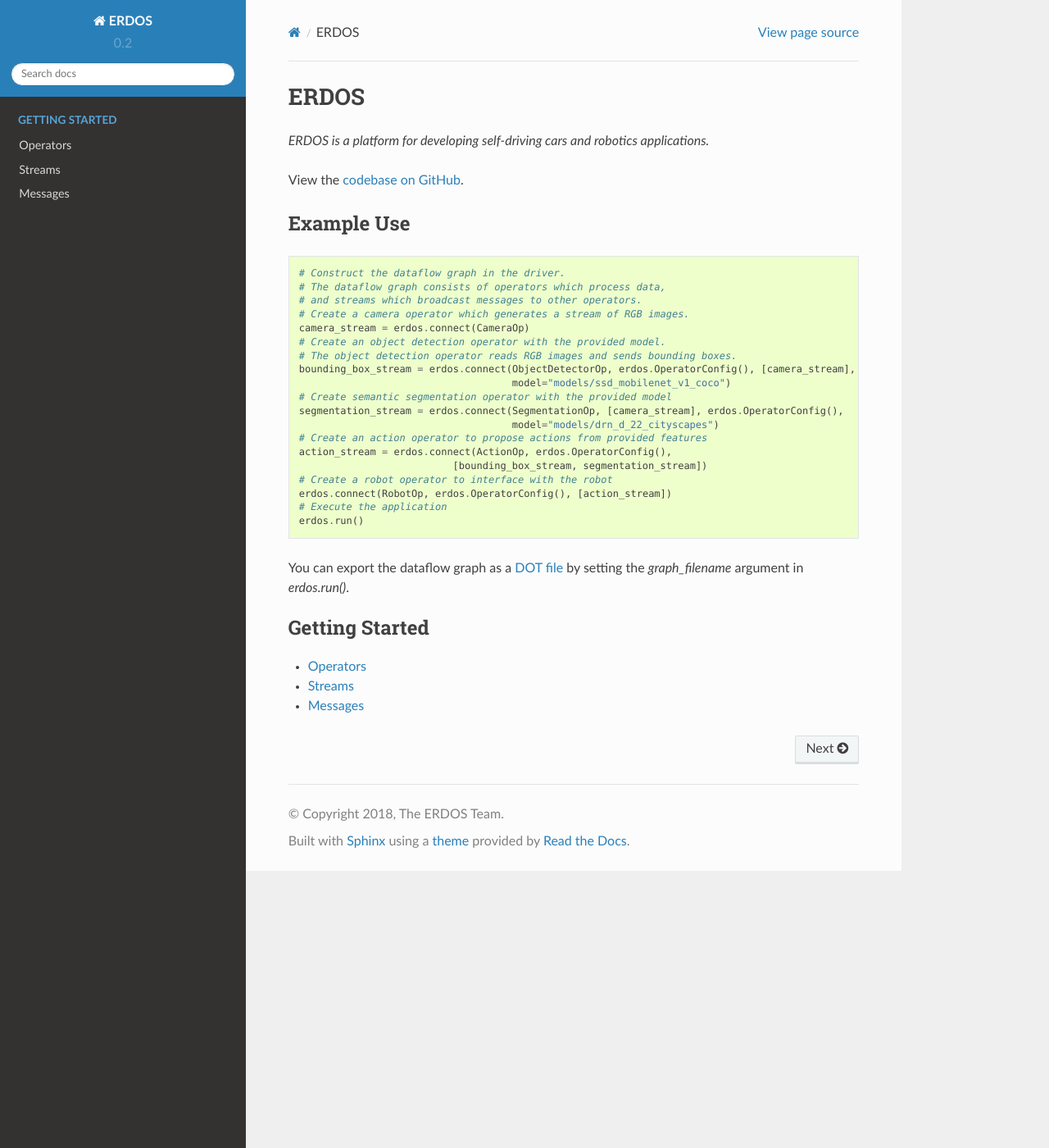
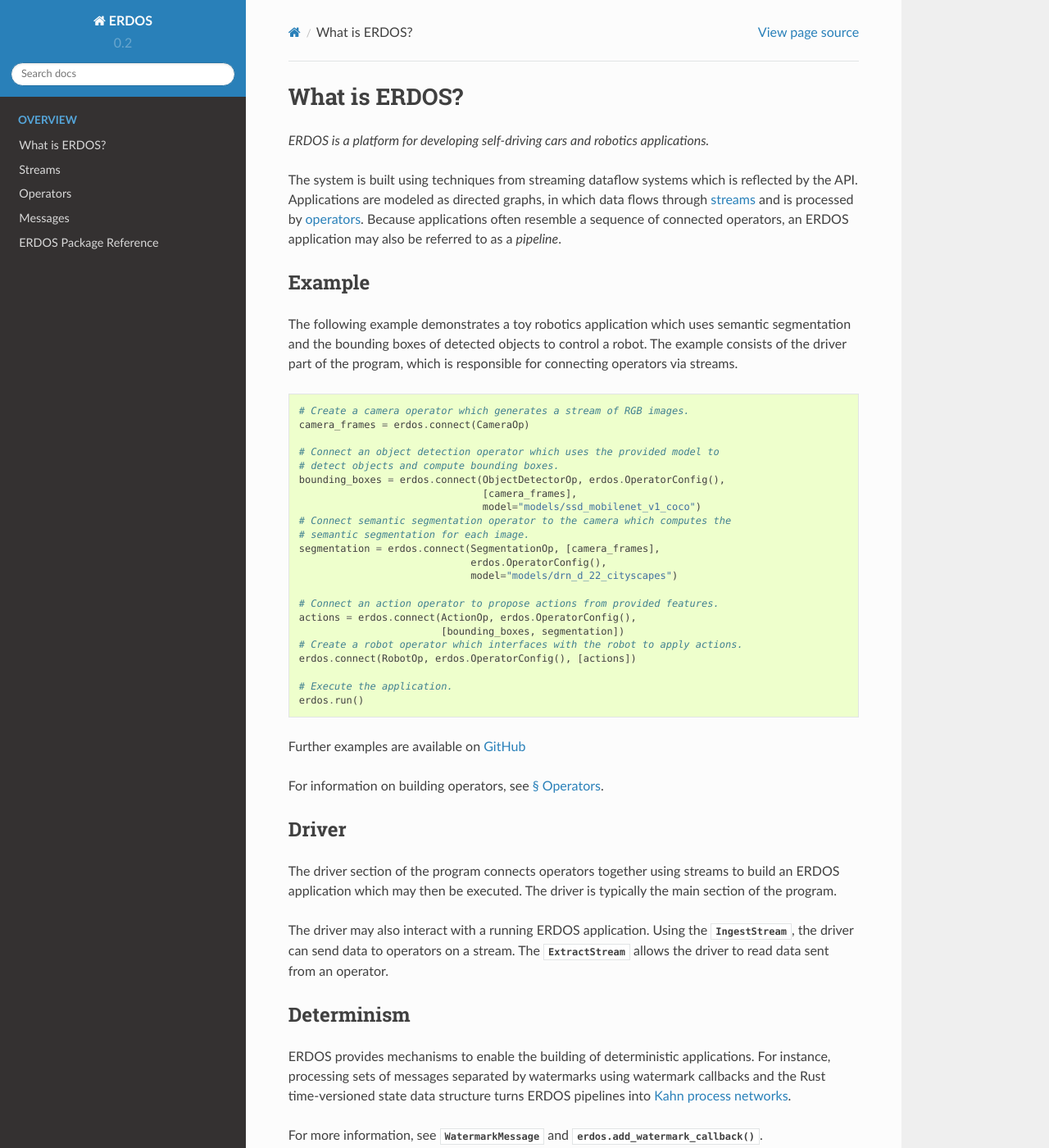
Before and after one commit to erdos-project/erdos, a Sphinx documentation site: the page built from doc/source/index.rst, in a window 1280 px wide and 1400 px high. Shown: the whole window at 82% size. Built offline with Sphinx 7.4.7 and the Read the Docs theme 2.0.0, drawn with Linux system fonts in a browser that asks for light colours; some of the changed text lies outside the part shown.

Commit message:
[Python] Update documentation (#128)

```diff
--- a/doc/source/index.rst
+++ b/doc/source/index.rst
@@ -1,51 +1,11 @@
-ERDOS
-=====
-
-*ERDOS is a platform for developing self-driving cars and robotics
-applications.*
-
-
-View the `codebase on GitHub`_.
-
-.. TODO: update the codebase URL
-.. _`codebase on GitHub`: https://github.com/erdos-project/erdos
-
-
-Example Use
------------
-
-.. code-block:: python
-
-  # Construct the dataflow graph in the driver.
-  # The dataflow graph consists of operators which process data,
-  # and streams which broadcast messages to other operators.
-  # Create a camera operator which generates a stream of RGB images.
-  camera_stream = erdos.connect(CameraOp)
-  # Create an object detection operator with the provided model.
-  # The object detection operator reads RGB images and sends bounding boxes.
-  bounding_box_stream = erdos.connect(ObjectDetectorOp, erdos.OperatorConfig(), [camera_stream],
-                                      model="models/ssd_mobilenet_v1_coco")
-  # Create semantic segmentation operator with the provided model
-  segmentation_stream = erdos.connect(SegmentationOp, [camera_stream], erdos.OperatorConfig(),
-                                      model="models/drn_d_22_cityscapes")
-  # Create an action operator to propose actions from provided features
-  action_stream = erdos.connect(ActionOp, erdos.OperatorConfig(),
-                            [bounding_box_stream, segmentation_stream])
-  # Create a robot operator to interface with the robot
-  erdos.connect(RobotOp, erdos.OperatorConfig(), [action_stream])
-  # Execute the application
-  erdos.run()
-
-
-You can export the dataflow graph as a `DOT file`_ by setting the
-`graph_filename` argument in `erdos.run()`.
-
-.. _`DOT file`: https://en.wikipedia.org/wiki/DOT_(graph_description_language)
+.. include:: intro.rst
 
 .. toctree::
     :maxdepth: 1
-    :caption: Getting Started
+    :caption: Overview
 
+    intro.rst
+    streams.rst
     operators.rst
-    streams.rst
     messages.rst
+    package_reference.rst
--- /dev/null
+++ b/doc/source/intro.rst
@@ -0,0 +1,101 @@
+What is ERDOS?
+==============
+
+*ERDOS is a platform for developing self-driving cars and robotics
+applications.*
+
+The system is built using techniques from streaming dataflow systems which is
+reflected by the API.
+Applications are modeled as directed graphs, in which data flows through
+:doc:`streams <streams>` and is processed by :doc:`operators <operators>`.
+Because applications often resemble a sequence of connected operators,
+an ERDOS application may also be referred to as a *pipeline*.
+
+
+Example
+-------
+
+The following example demonstrates a toy robotics application which uses
+semantic segmentation and the bounding boxes of detected objects to control a
+robot.
+The example consists of the driver part of the program, which is responsible
+for connecting operators via streams.
+
+.. code-block:: python
+
+  # Create a camera operator which generates a stream of RGB images.
+  camera_frames = erdos.connect(CameraOp)
+
+  # Connect an object detection operator which uses the provided model to
+  # detect objects and compute bounding boxes.
+  bounding_boxes = erdos.connect(ObjectDetectorOp, erdos.OperatorConfig(),
+                                 [camera_frames],
+                                 model="models/ssd_mobilenet_v1_coco")
+  # Connect semantic segmentation operator to the camera which computes the
+  # semantic segmentation for each image.
+  segmentation = erdos.connect(SegmentationOp, [camera_frames],
+                               erdos.OperatorConfig(),
+                               model="models/drn_d_22_cityscapes")
+
+  # Connect an action operator to propose actions from provided features.
+  actions = erdos.connect(ActionOp, erdos.OperatorConfig(),
+                          [bounding_boxes, segmentation])
+  # Create a robot operator which interfaces with the robot to apply actions.
+  erdos.connect(RobotOp, erdos.OperatorConfig(), [actions])
+
+  # Execute the application.
+  erdos.run()
+
+Further examples are available on
+`GitHub <https://github.com/erdos-project/erdos/tree/master/python/examples>`_
+
+For information on building operators, see :doc:`§ Operators <operators>`.
+
+Driver
+------
+
+The driver section of the program connects operators together using streams to
+build an ERDOS application which may then be executed.
+The driver is typically the main section of the program.
+
+The driver may also interact with a running ERDOS application.
+Using the :py:class:`~erdos.IngestStream`, the driver can send
+data to operators on a stream.
+The :py:class:`~erdos.ExtractStream` allows the driver to read
+data sent from an operator.
+
+
+Determinism
+-----------
+
+ERDOS provides mechanisms to enable the building of deterministic
+applications.
+For instance, processing sets of messages separated by watermarks using
+watermark callbacks and the Rust time-versioned state data structure
+turns ERDOS pipelines into
+`Kahn process networks <https://en.wikipedia.org/wiki/Kahn_process_networks>`_.
+
+For more information, see :py:class:`~erdos.WatermarkMessage` and
+:py:meth:`erdos.add_watermark_callback`.
+
+
+Performance
+-----------
+
+ERDOS is designed for low latency. Self-driving car pipelines require
+end-to-end deadlines on the order of hundreds of milliseconds for safe
+driving. Similarly, self-driving cars typically process gigabytes per
+second of data on small clusters. Therefore, ERDOS is optimized to
+send small amounts of data (gigabytes as opposed to terabytes)
+as quickly as possible.
+
+For performance-sensitive applications, it is recommended to use the Rust API
+as Python introduces significant overheads (e.g. serialization and
+reduced parallelism from the
+`GIL <https://wiki.python.org/moin/GlobalInterpreterLock>`_).
+
+View the `codebase on GitHub <https://github.com/erdos-project/erdos>`_.
+
+You can export the dataflow graph as a
+`DOT file <https://en.wikipedia.org/wiki/DOT_(graph_description_language)>`_
+by setting the ``graph_filename`` argument in :py:func:`erdos.run`.
--- /dev/null
+++ b/doc/source/package_reference.rst
@@ -0,0 +1,5 @@
+ERDOS Package Reference
+=======================
+
+.. automodule:: erdos
+   :members: connect, reset, run, run_async, add_watermark_callback, profile_method, NodeHandle
```
Also changed, not shown: doc/source/messages.rst (+19 -2 lines), doc/source/operators.rst (+38 -14 lines), doc/source/streams.rst (+26 -8 lines), 3 other files.
